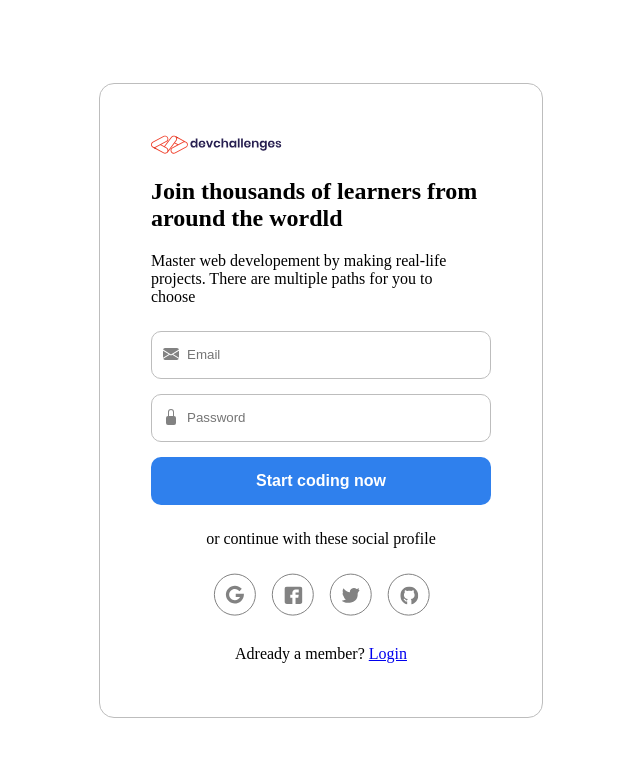
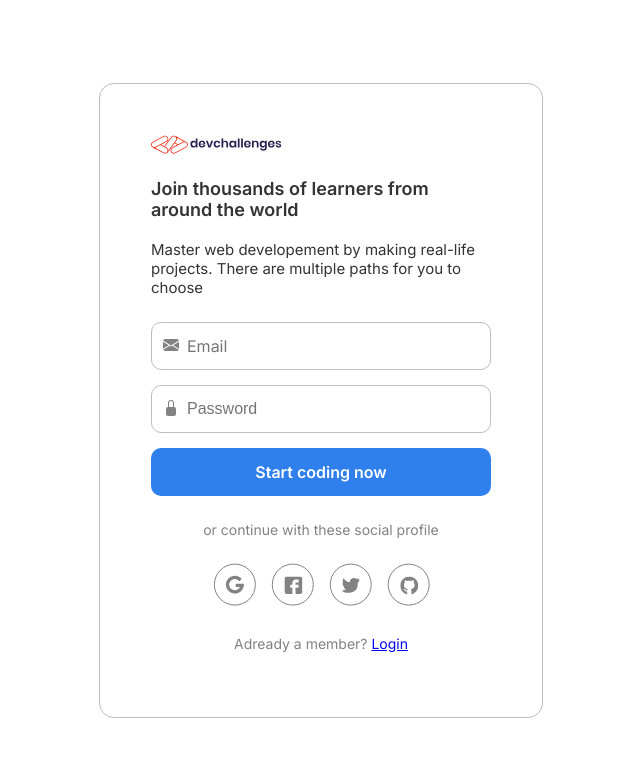
Before and after one commit to CristhianVilla93/login-register, a PHP site: page / in a window 1280 px wide. Shown: the top 757 px of the page, without its empty margins (319-959 px from the left). Run offline with PHP 8.4, Linux system fonts and the light colour scheme.

Commit message:
tipotextoindex

```diff
--- a/index.css
+++ b/index.css
@@ -17,11 +17,23 @@ body{
     display: flex;
     padding: 5%;
     flex-direction: column;
-
     border-radius: 15px;
 
 }
 
+.cuadro1 > h1{
+    font-size:18px ;
+    font-weight: 600;
+    font-family: 'Inter', sans-serif;
+    color: #333333;
+}
+
+.cuadro1 >:last-child{
+    font-size:15px ;
+    font-weight: 400;
+    font-family: 'Inter', sans-serif;
+    color: #333333;
+}
 .cuadro1{
     display: flex;
     flex-direction: column;
@@ -44,6 +56,9 @@ body{
 .correo > input {
     width: 340px;
     height: 48px;
+    font-size:16px ;
+    font-weight: 400;
+    font-family: 'Inter', sans-serif;
     padding: 0px 0px 0px 35px;
     border-radius: 10px;
     border: 1px solid #BDBDBD;
@@ -68,6 +83,8 @@ body{
 .contrasena > input {
     width: 340px;
     height: 48px;
+    font-size:16px ;
+    font-weight: 400;
     padding: 0px 0px 0px 35px;
     border-radius: 10px;
     border: 1px solid #BDBDBD;
@@ -91,6 +108,7 @@ body{
     color: #FFFFFF;
     font-weight: 600;
     font-size: 16px;
+    font-family: 'Inter', sans-serif;
     border-radius: 10px;
     border: none;
 }
@@ -101,6 +119,14 @@ body{
     gap: 25px;
     align-items: center;
 }
+
+.cuadro3 > p{
+    font-weight: 400;
+    font-size: 14px;
+    font-family: 'Inter', sans-serif;
+    color: #828282;
+}
+
 
 .iconos{
     display: flex;
--- a/index.php
+++ b/index.php
@@ -17,7 +17,7 @@
             <p><img src="imagen/devchallenges.svg" alt=""></p>
 
             <h1>Join thousands of learners from <br>
-                around the wordld
+                around the world
             </h1>
 
             <p>Master web developement by making real-life <br>
```
